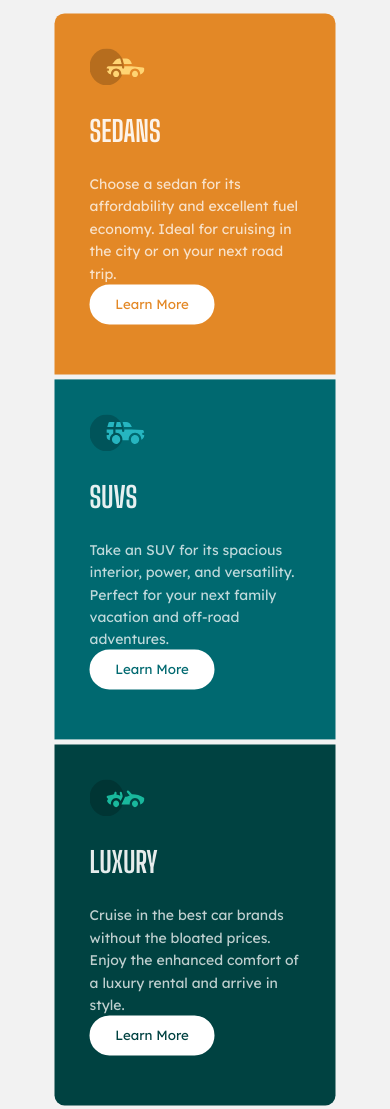
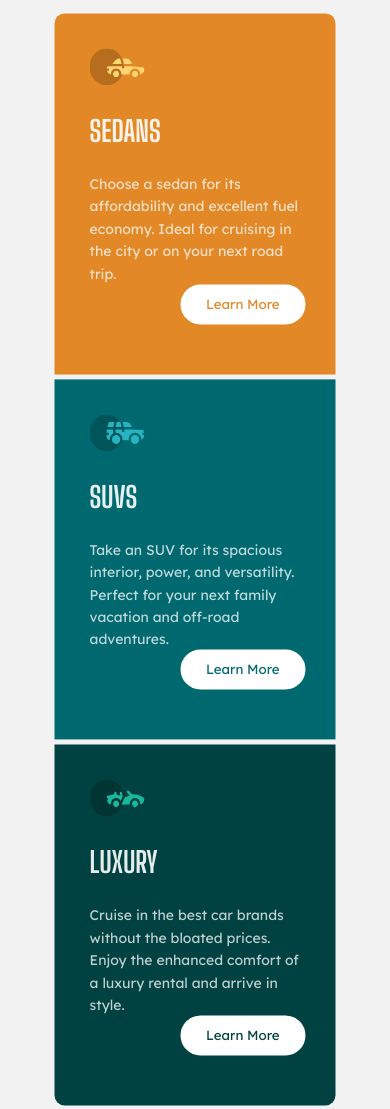
Before and after one commit to nourshaaban/HTML-and-CSS-small-project, a plain HTML site: page index.html in a window 390 px wide. Shown: the top 1109 px of the page. Drawn offline with Linux system fonts and the light colour scheme.

Commit message:
Update style.css

```diff
--- a/style.css
+++ b/style.css
@@ -128,9 +128,12 @@ body {
         width: 80%;
         border-radius: 10px;
         height: 100%;
+        Position: relative;
     }
     .container div button {
-        margin-top: 40px;
+        Position: absolute;
+        Bottom: 50px;
+        Right: 30px
     }
     .container .sedans {
         background-color: hsl(31, 77%, 52%);
```
